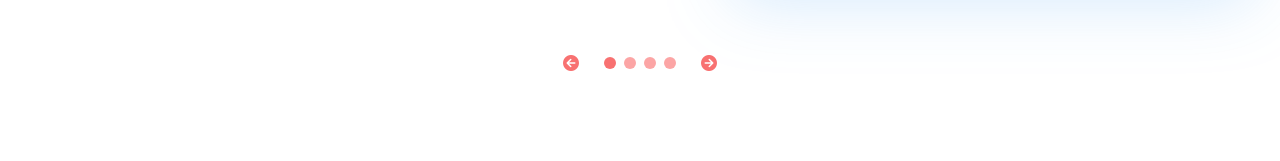
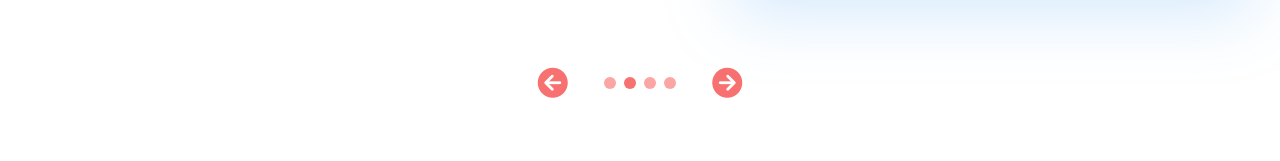
Before and after one commit to vntero/cafeaulait, a SvelteKit app: page / in a window 1280 px wide. Shown: the part 1492-1653 px from the top of the page. Built offline with nearby package versions, Linux system fonts and the light colour scheme.

Commit message:
adds timer to change courses automatically

```diff
--- a/src/components/Kurse.svelte
+++ b/src/components/Kurse.svelte
@@ -1,4 +1,5 @@
 <script>
+  import { onMount } from 'svelte'
   import SectionWrapper from './SectionWrapper.svelte'
   import Register from './Register.svelte'
   import Kursplan from './Kursplan.svelte'
@@ -49,6 +50,11 @@
     currentSlide =
       (currentSlide - 1 + kurseFeatures.length) % kurseFeatures.length
   }
+
+  onMount(() => {
+    const interval = setInterval(nextSlide, 5000) // Auto-change slide every 5 seconds
+    return () => clearInterval(interval) // Clean up the interval on component destroy
+  })
 </script>
 
 <SectionWrapper id="kurse">
@@ -115,9 +121,10 @@
 
     <!-- Navigation Controls -->
     <div class="flex items-center gap-4 mt-4">
-      <button on:click={prevSlide} class="p-2"
-        ><i class="fa-solid fa-circle-arrow-left text-red-400"></i></button
-      >
+      <!-- Previous Button -->
+      <button on:click={prevSlide}>
+        <i class="fa-solid fa-circle-arrow-left text-red-400 text-3xl"></i>
+      </button>
 
       <!-- Slide Indicators -->
       <div class="flex gap-2">
@@ -130,9 +137,10 @@
         {/each}
       </div>
 
-      <button on:click={nextSlide} class="p-2"
-        ><i class="fa-solid fa-circle-arrow-right text-red-400"></i></button
-      >
+      <!-- Next Button -->
+      <button on:click={nextSlide}>
+        <i class="fa-solid fa-circle-arrow-right text-red-400 text-3xl"></i>
+      </button>
     </div>
   </div>
 </SectionWrapper>
```
